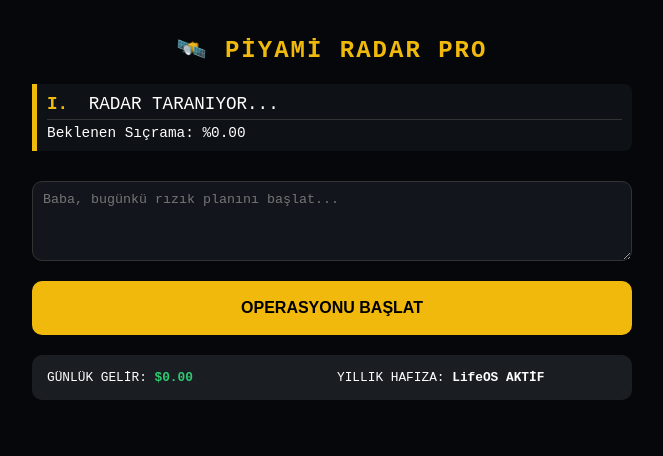
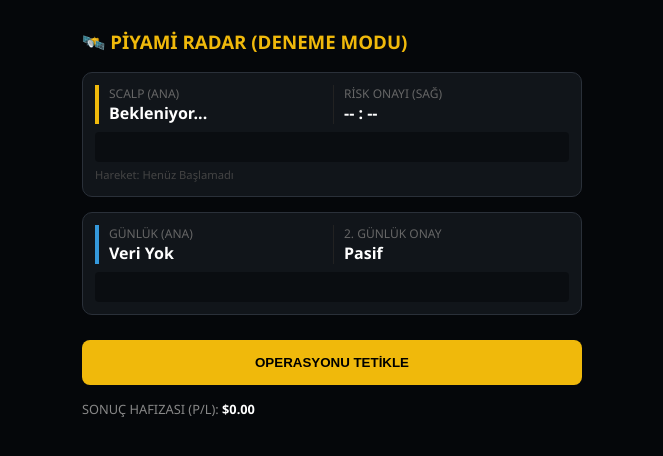
Before and after one commit to piyamijj/Finans, a plain HTML site: page index.html in a window 1280 px wide. Shown: the whole page, without its empty margins (308-971 px from the left). Drawn offline with Linux system fonts and the light colour scheme.

Commit message:
Update index.html

```diff
--- a/index.html
+++ b/index.html
@@ -2,109 +2,97 @@
 <html lang="tr">
 <head>
     <meta charset="UTF-8">
-    <meta name="viewport" content="width=device-width, initial-scale=1.0">
-    <title>LifeOS Finans Radarı v2.0 - Pro</title>
+    <title>Piyami Radar - Aşama 1 (Matematiksel Onay)</title>
     <style>
-        :root { --bg: #05070a; --gold: #f0b90b; --buy: #2ecc71; --sell: #3498db; --danger: #e74c3c; --wait: #ffffff; --yellow: #f1c40f; }
-        body { background: var(--bg); color: #fff; font-family: 'Courier New', monospace; margin: 0; padding: 15px; }
+        :root { --bg: #05070a; --gold: #f0b90b; --buy: #2ecc71; --sell: #3498db; --danger: #e74c3c; }
+        body { background: var(--bg); color: #fff; font-family: 'Segoe UI', sans-serif; margin: 0; padding: 10px; }
+        .panel { background: #11151a; border-radius: 10px; padding: 12px; border: 1px solid #2a3039; margin-bottom: 15px; }
 
-        /* Defterdeki 2 Satırlı ve Numaralı Yapı */
-        .radar-entry { border-left: 5px solid var(--gold); padding: 10px; margin-bottom: 20px; background: #0e1217; border-radius: 0 8px 8px 0; }
-        .roma-num { font-weight: bold; color: var(--gold); margin-right: 10px; }
-        .line-top { font-size: 1.1rem; display: block; border-bottom: 1px solid #333; padding-bottom: 5px; }
-        .line-bottom { font-size: 0.9rem; display: block; margin-top: 5px; }
+        /* 2 Satırlı ve Onay Mekanizmalı Yapı */
+        .radar-row { display: grid; grid-template-columns: 1fr 1fr; gap: 10px; border-left: 4px solid var(--gold); padding-left: 10px; }
+        .data-box { display: flex; flex-direction: column; border-right: 1px solid #222; }
+        .label { font-size: 0.75rem; color: #666; }
+        .value { font-size: 1rem; font-weight: bold; }
 
-        /* Defterdeki Renk Mantığı */
-        .status-wait { color: var(--wait); }
-        .status-warn { color: var(--yellow); }
-        .status-danger { color: var(--danger); animation: pulse 0.5s infinite; }
-        .status-buy { color: var(--buy); font-weight: bold; }
-        .status-sell { color: var(--sell); font-weight: bold; }
-        .status-done { color: #333; } /* Siyah/Gri: Biten iş */
+        /* Zaman Endeksli Grafik Şeridi */
+        .time-graph { height: 30px; background: #0a0d11; margin-top: 8px; position: relative; overflow: hidden; border-radius: 4px; }
+        .progress-bar { height: 100%; width: 0%; transition: width 1s; } /* İşlemin neresindeyiz? */
 
-        @keyframes pulse { 0% { opacity: 1; } 50% { opacity: 0.2; } 100% { opacity: 1; } }
-
-        .dashboard { max-width: 600px; margin: auto; }
-        .stats-box { display: grid; grid-template-columns: 1fr 1fr; gap: 10px; margin-top: 20px; font-size: 0.8rem; background: #1a1e23; padding: 15px; border-radius: 10px; }
-        button { width: 100%; padding: 18px; background: var(--gold); color: #000; border: none; border-radius: 10px; font-weight: bold; font-size: 1rem; cursor: pointer; margin-top: 15px; }
-        textarea { width: 100%; height: 80px; background: #12161c; color: #fff; border: 1px solid #333; border-radius: 10px; padding: 10px; margin-top: 10px; box-sizing: border-box; }
+        .status-buy { background: var(--buy); } .status-sell { background: var(--sell); }
+        button { width: 100%; padding: 15px; background: var(--gold); border: none; border-radius: 8px; font-weight: bold; margin-top: 10px; }
     </style>
 </head>
 <body>
 
-<div class="dashboard">
-    <h2 style="color:var(--gold); text-align:center; letter-spacing: 2px;">🛰️ PİYAMİ RADAR PRO</h2>
+<div style="max-width: 500px; margin: auto;">
+    <h3 style="color:var(--gold);">🛰️ PİYAMİ RADAR (DENEME MODU)</h3>
 
-    <div id="radarContainer">
-        <div class="radar-entry">
-            <span class="line-top"><span class="roma-num">I.</span> <span id="pair_name">RADAR TARANIYOR...</span></span>
-            <span class="line-bottom status-wait" id="risk_val">Beklenen Sıçrama: %0.00</span>
+    <div class="panel">
+        <div class="radar-row">
+            <div class="data-box">
+                <span class="label">SCALP (ANA)</span>
+                <span class="value" id="s1_val">Bekleniyor...</span>
+            </div>
+            <div class="data-box" style="border:none;">
+                <span class="label">RİSK ONAYI (SAĞ)</span>
+                <span class="value" id="s1_confirm">-- : --</span>
+            </div>
         </div>
+        <div class="time-graph"><div id="s1_progress" class="progress-bar"></div></div>
+        <span id="s1_status" style="font-size: 0.7rem; color: #444;">Hareket: Henüz Başlamadı</span>
     </div>
 
-    <div class="radar-entry" id="pusuBox" style="display:none; border-color: var(--buy);">
-        <span class="line-top" id="p_action">PUSU NOKTASI</span>
-        <span class="line-bottom" id="p_targets">Giriş: -- | Hedef: -- | Stop: --</span>
+    <div class="panel">
+        <div class="radar-row" style="border-left-color: var(--sell);">
+            <div class="data-box">
+                <span class="label">GÜNLÜK (ANA)</span>
+                <span class="value" id="d1_val">Veri Yok</span>
+            </div>
+            <div class="data-box" style="border:none;">
+                <span class="label">2. GÜNLÜK ONAY</span>
+                <span class="value" id="d1_confirm">Pasif</span>
+            </div>
+        </div>
+        <div class="time-graph"><div id="d1_progress" class="progress-bar"></div></div>
     </div>
 
-    <textarea id="userInput" placeholder="Baba, bugünkü rızık planını başlat..."></textarea>
-    <button onclick="operasyonuBaslat()">OPERASYONU BAŞLAT</button>
+    <button onclick="analizEt()">OPERASYONU TETİKLE</button>
 
-    <div class="stats-box">
-        <div>GÜNLÜK GELİR: <b class="status-buy" id="daily_pnl">$0.00</b></div>
-        <div>YILLIK HAFIZA: <b id="yearly_pnl">LifeOS AKTİF</b></div>
+    <div style="font-size: 0.8rem; margin-top: 15px; color: #888;">
+        SONUÇ HAFIZASI (P/L): <b id="history" style="color:#fff;">$0.00</b>
     </div>
 </div>
 
-<audio id="beep" src="https://actions.google.com/sounds/v1/alarms/beep_short.ogg"></audio>
+<script>
+    let pnlHafiza = 0;
 
-<script>
-    async function operasyonuBaslat() {
-        const msg = document.getElementById('userInput').value;
-        const mainLine = document.getElementById('pair_name');
-        const riskLine = document.getElementById('risk_val');
+    async function analizEt() {
+        // Simülasyon: Asistan pusuya bakar
+        document.getElementById('s1_val').innerText = "EUR/USD 1.0850";
+        document.getElementById('s1_confirm').innerText = "ONAY BEKLENİYOR...";
 
-        mainLine.innerText = "YAMYAMLAR İZLENİYOR...";
+        setTimeout(() => {
+            // Sağ taraftaki onay mekanizması çalıştı
+            document.getElementById('s1_confirm').innerText = "GÜVENLİ (%1.2)";
+            document.getElementById('s1_confirm').style.color = "#2ecc71";
 
-        try {
-            const res = await fetch('/api/gemini-ask', {
-                method: 'POST',
-                headers: { 'Content-Type': 'application/json' },
-                body: JSON.stringify({ question: msg })
-            });
-            const data = await res.json();
+            // Grafik hareketleniyor
+            const prog = document.getElementById('s1_progress');
+            prog.className = "progress-bar status-buy";
+            prog.style.width = "40%";
+            document.getElementById('s1_status').innerText = "GÖREV: Hareket Yeni Başladı (Yeşil Mod)";
+            document.getElementById('s1_status').style.color = "#2ecc71";
 
-            // Matematiksel ve Görsel Dağılım
-            mainLine.innerText = data.radar_v1;
-            riskLine.innerText = data.radar_v2;
-            riskLine.className = "line-bottom " + data.radar_color;
-
-            // Pusu Panelini Güncelle (Defterdeki Gibi)
-            const pBox = document.getElementById('pusuBox');
-            pBox.style.display = 'block';
-            pBox.style.borderColor = data.pusu.color_code === 'status-buy' ? '#2ecc71' : '#3498db';
-            document.getElementById('p_action').innerText = data.pusu.pair + " - " + data.pusu.action;
-            document.getElementById('p_detail').className = data.pusu.color_code;
-            document.getElementById('p_targets').innerText = `G: ${data.pusu.price} | H: ${data.pusu.tp} | S: ${data.pusu.sl}`;
-
-            // 2 Bip Sesi (Tehlike Anı)
-            if(data.radar_color === 'status-danger') {
-                playAlert(2);
-            } else {
-                playAlert(1);
-            }
-
-        } catch(e) { mainLine.innerText = "BAĞLANTI HATASI!"; }
+            // 2 Bip sesi uyarısı
+            const audio = new Audio('https://actions.google.com/sounds/v1/alarms/beep_short.ogg');
+            audio.play(); setTimeout(() => audio.play(), 500);
+        }, 2000);
     }
 
-    function playAlert(n) {
-        let i = 0;
-        const beep = document.getElementById('beep');
-        const interval = setInterval(() => {
-            beep.play();
-            i++;
-            if(i >= n) clearInterval(interval);
-        }, 400);
+    // Stop veya Kar durumunda hafızaya yazma fonksiyonu
+    function islemKapat(miktar) {
+        pnlHafiza += miktar;
+        document.getElementById('history').innerText = (pnlHafiza >= 0 ? "+" : "") + "$" + pnlHafiza.toFixed(2);
     }
 </script>
 </body>
```
